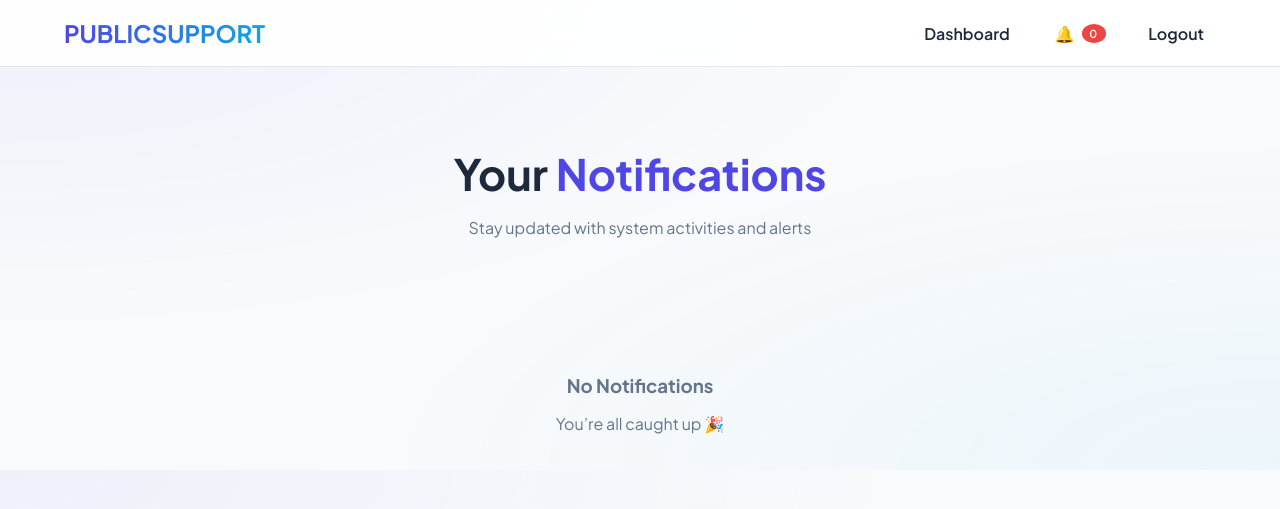
After one commit to Kpanchal1210/Public-Support-System, a Django app: page /reports/notification/ in a window 1280 px wide. The commit adds this page. Shown: the top 509 px of the page. Run offline with Django 5.2, Linux system fonts and the light colour scheme; a user stored in the database is signed in; data comes from the database, SQL or seed files in the repository; both versions use the stored data as it was after the commit.

Commit message:
notification system added

```diff
--- a/djangoProject/djangoProject/settings.py
+++ b/djangoProject/djangoProject/settings.py
@@ -126,3 +126,6 @@ STATICFILES_DIRS = [
 
 MEDIA_URL = '/media/'
 MEDIA_ROOT = BASE_DIR / 'media'
+
+TIME_ZONE = 'Asia/Kolkata'
+USE_TZ = True
--- /dev/null
+++ b/djangoProject/frontend/templates/frontend/notification.html
@@ -0,0 +1,67 @@
+{% load static %}
+<!DOCTYPE html>
+<html lang="en">
+<head>
+    <meta charset="UTF-8">
+    <title>Notifications</title>
+    <meta name="viewport" content="width=device-width, initial-scale=1">
+
+    <link href="https://fonts.googleapis.com/css2?family=Plus+Jakarta+Sans:wght@300;400;600;700&display=swap" rel="stylesheet">
+    <link rel="stylesheet" href="{% static 'css/notification.css' %}">
+</head>
+
+<body>
+
+<!-- NAVBAR -->
+<nav>
+    <h2>PUBLIC<span>SUPPORT</span></h2>
+    <div class="nav-links">
+        <a href="{% url 'index' %}">Dashboard</a>
+
+        <a href="{% url 'notification' %}" class="active">
+            🔔
+            <span class="badge">
+                {{ unread_count }}
+            </span>
+        </a>
+
+        <a href="{% url 'logout' %}">Logout</a>
+    </div>
+</nav>
+
+<!-- HEADER -->
+<div class="header">
+    <h1>Your <span>Notifications</span></h1>
+    <p>Stay updated with system activities and alerts</p>
+</div>
+
+<!-- NOTIFICATION LIST -->
+<div class="notif-container">
+
+    {% for n in notifications %}
+    <div class="notif-card {% if not n.is_read %}unread{% endif %}">
+
+        <div class="notif-icon">🔔</div>
+
+        <div class="notif-content">
+            <p>{{ n.message }}</p>
+
+            <!-- ✅ UPDATED TIME -->
+            <small>{{ n.created_at|timesince }} ago
+                ({{ n.created_at|date:"M d, H:i" }})
+            </small>
+
+        </div>
+
+    </div>
+    {% empty %}
+        <div class="empty">
+            <h3>No Notifications</h3>
+            <p>You’re all caught up 🎉</p>
+        </div>
+    {% endfor %}
+
+</div>
+
+</body>
+</html>
--- a/djangoProject/reports/models.py
+++ b/djangoProject/reports/models.py
@@ -82,7 +82,7 @@ class Issue(models.Model):
         # 🔥 safety minimum (6 hours)
         final_days = max(final_days, 0.25)
 
-        self.deadline = timezone.now() + timedelta(seconds=30)
+        self.deadline = timezone.now() + timedelta(days=final_days)
 
     def save(self, *args, **kwargs):
         if not self.deadline:
--- a/djangoProject/reports/urls.py
+++ b/djangoProject/reports/urls.py
@@ -3,4 +3,5 @@ from . import views
 
 urlpatterns = [
     path('report_issue/', views.report_issue, name='report_issue'),
+    path('notification/', views.notification, name='notification'),
 ]
--- a/djangoProject/reports/views.py
+++ b/djangoProject/reports/views.py
@@ -2,7 +2,7 @@ from django.shortcuts import get_object_or_404, render, redirect
 from django.contrib.auth.decorators import login_required
 from django.contrib.auth.models import User
 from django.contrib import messages
-from .models import Issue
+from .models import Issue, Notification
 from django.http import HttpResponseForbidden
 from .forms import IssueForm
 from accounts.models import UserProfile
@@ -29,3 +29,20 @@ def report_issue(request):
         form = IssueForm()
 
     return render(request, "frontend/reports.html", {"form": form})
+
+
+def notification(request):
+    notifs = Notification.objects.filter(user=request.user).order_by('-created_at')
+
+    unread_count = Notification.objects.filter(
+        user=request.user,
+        is_read=False
+    ).count()
+
+    # mark as read
+    notifs.update(is_read=True)
+
+    return render(request, 'frontend/notification.html', {
+        'notifications': notifs,
+        'unread_count': unread_count
+    })
--- /dev/null
+++ b/djangoProject/static/css/notification.css
@@ -0,0 +1,173 @@
+/* ================= ROOT ================= */
+:root {
+    --bg-body: #f8fafc;
+    --bg-card: #ffffff;
+
+    --accent-primary: #4f46e5;
+    --accent-secondary: #0ea5e9;
+    --danger: #ef4444;
+
+    --text-main: #1e293b;
+    --text-dim: #64748b;
+    --border-color: #e2e8f0;
+}
+
+/* ================= BODY ================= */
+body {
+    margin: 0;
+    font-family: 'Plus Jakarta Sans', sans-serif;
+    background-color: var(--bg-body);
+    background-image:
+        radial-gradient(at 0% 0%, rgba(79,70,229,0.05), transparent 50%),
+        radial-gradient(at 100% 100%, rgba(14,165,233,0.05), transparent 50%);
+    color: var(--text-main);
+}
+
+/* ================= NAVBAR ================= */
+nav {
+    background: rgba(255,255,255,0.9);
+    backdrop-filter: blur(10px);
+    padding: 18px 5%;
+    display: flex;
+    justify-content: space-between;
+    align-items: center;
+    border-bottom: 1px solid var(--border-color);
+    position: sticky;
+    top: 0;
+    z-index: 1000;
+}
+
+nav h2 {
+    margin: 0;
+    font-weight: 800;
+    background: linear-gradient(90deg, var(--accent-primary), var(--accent-secondary));
+    -webkit-background-clip: text;
+    -webkit-text-fill-color: transparent;
+}
+
+.nav-links a {
+    text-decoration: none;
+    margin-left: 18px;
+    font-weight: 600;
+    color: var(--text-main);
+    padding: 6px 12px;
+    border-radius: 8px;
+    transition: 0.3s;
+}
+
+.nav-links a:hover {
+    background: #eef2ff;
+    color: var(--accent-primary);
+}
+
+.nav-links a.active {
+    color: var(--accent-primary);
+}
+
+/* BADGE */
+.badge {
+    background: var(--danger);
+    color: white;
+    padding: 3px 7px;
+    border-radius: 50%;
+    font-size: 11px;
+    margin-left: 5px;
+    position: relative;
+    top: -2px;
+}
+
+/* ================= HEADER ================= */
+.header {
+    text-align: center;
+    padding: 50px 20px 30px;
+}
+
+.header h1 {
+    font-size: 2.7rem;
+    margin-bottom: 10px;
+}
+
+.header span {
+    color: var(--accent-primary);
+}
+
+.header p {
+    color: var(--text-dim);
+}
+
+/* ================= CONTAINER ================= */
+.notif-container {
+    max-width: 750px;
+    margin: auto;
+    padding: 20px;
+}
+
+/* ================= CARD ================= */
+.notif-card {
+    display: flex;
+    gap: 15px;
+    align-items: flex-start;
+    background: var(--bg-card);
+    border: 1px solid var(--border-color);
+    padding: 18px;
+    border-radius: 18px;
+    margin-bottom: 15px;
+    transition: 0.3s;
+}
+
+/* UNREAD */
+.notif-card.unread {
+    border-left: 5px solid var(--accent-primary);
+    background: #eef2ff;
+}
+
+/* HOVER */
+.notif-card:hover {
+    transform: translateY(-4px);
+    box-shadow: 0 12px 25px rgba(0,0,0,0.05);
+}
+
+/* ICON */
+.notif-icon {
+    font-size: 1.6rem;
+    margin-top: 2px;
+}
+
+/* CONTENT */
+.notif-content {
+    flex: 1;
+}
+
+.notif-content p {
+    margin: 0 0 6px;
+    font-weight: 600;
+}
+
+.notif-content small {
+    color: var(--text-dim);
+    font-size: 0.8rem;
+}
+
+/* EMPTY STATE */
+.empty {
+    text-align: center;
+    margin-top: 70px;
+    color: var(--text-dim);
+}
+
+.empty h3 {
+    margin-bottom: 5px;
+}
+
+/* TIME TEXT */
+.notif-content small {
+    display: block;
+    margin-top: 4px;
+    font-size: 0.75rem;
+    color: var(--text-dim);
+}
+
+.notif-card.unread small {
+    color: var(--accent-primary);
+    font-weight: 600;
+}
```
Also changed, not shown: djangoProject/frontend/templates/frontend/department.html (+41 -30 lines), djangoProject/frontend/templates/frontend/headAuthority.html (+8 -0 lines), djangoProject/frontend/templates/frontend/index.html (+15 -0 lines), djangoProject/frontend/templates/frontend/worker_portal.html (+7 -0 lines), djangoProject/frontend/views.py (+68 -17 lines), djangoProject/static/css/department.css (+39 -0 lines), djangoProject/static/css/headAuthority.css (+28 -0 lines), djangoProject/static/css/index.css (+20 -0 lines), djangoProject/static/css/worker_portal.css (+28 -0 lines), djangoProject/db.sqlite3, djangoProject/media/issues/Screenshot_2025-06-19_154502_0pGBMKC.png (added), djangoProject/media/issues/Screenshot_2025-06-19_154553_ooVpya4.png (added).
